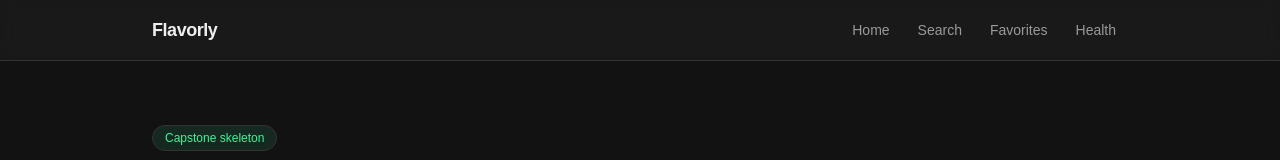
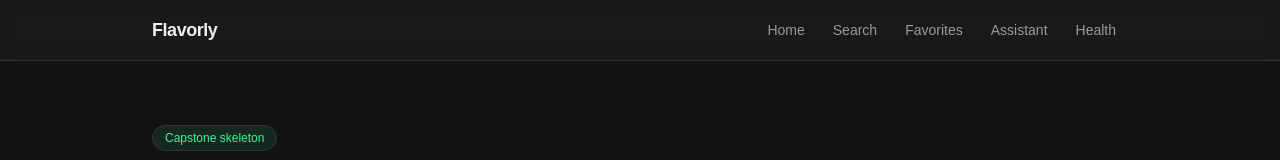
Before and after one commit to mahtamun-hoque-fahim/FE-Journey, a Next.js app: page / in a window 1280 px wide. Shown: the top 160 px of the page. Built offline with nearby package versions, Linux system fonts and the light colour scheme; a web font is replaced by a local one.

Commit message:
feat: add assistant link to navbar

```diff
--- a/components/nav-bar.tsx
+++ b/components/nav-bar.tsx
@@ -4,6 +4,7 @@ const links = [
   { href: "/", label: "Home" },
   { href: "/search", label: "Search" },
   { href: "/favorites", label: "Favorites" },
+  { href: "/assistant", label: "Assistant" },
   { href: "/health", label: "Health" },
 ];
 
```
